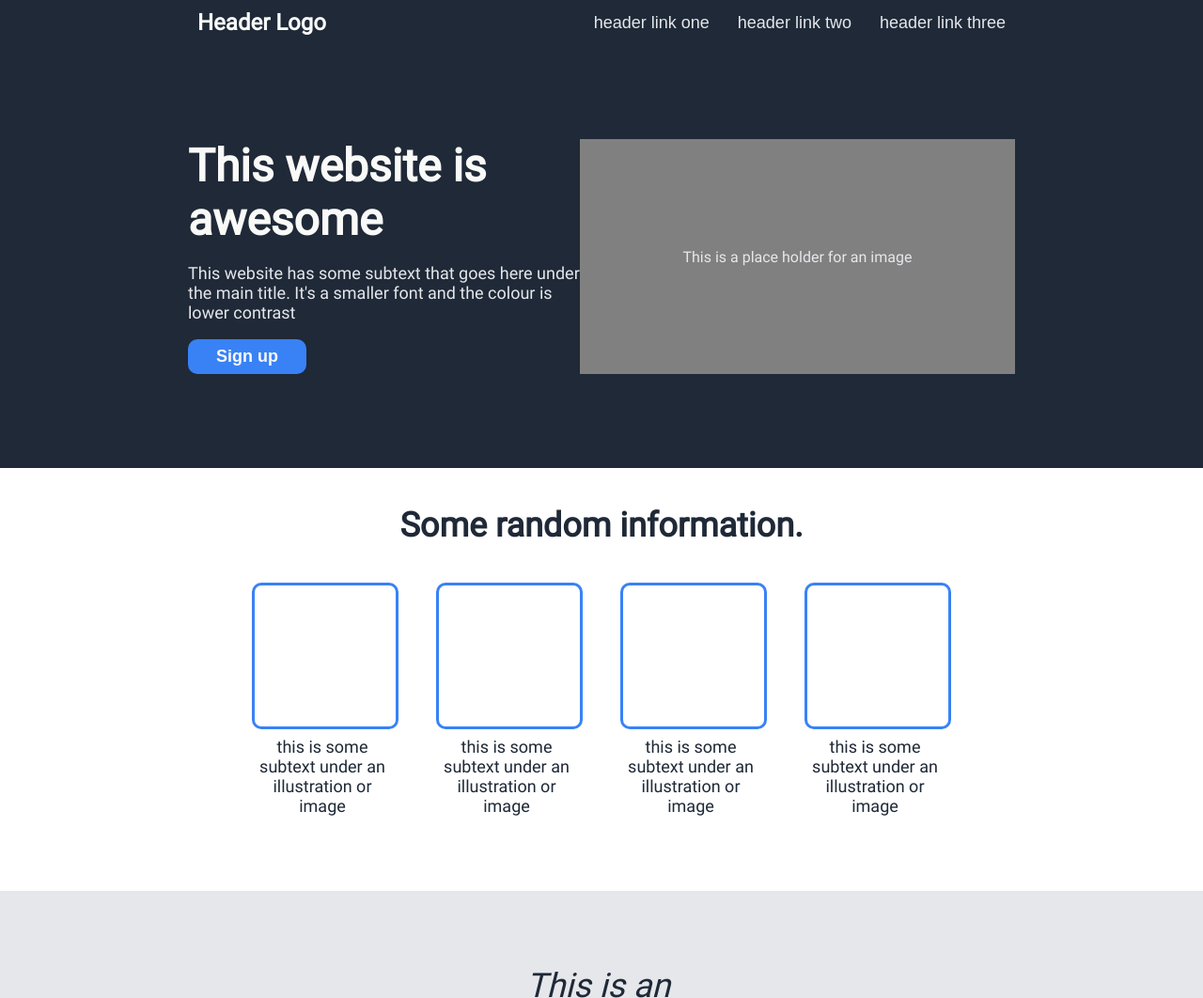
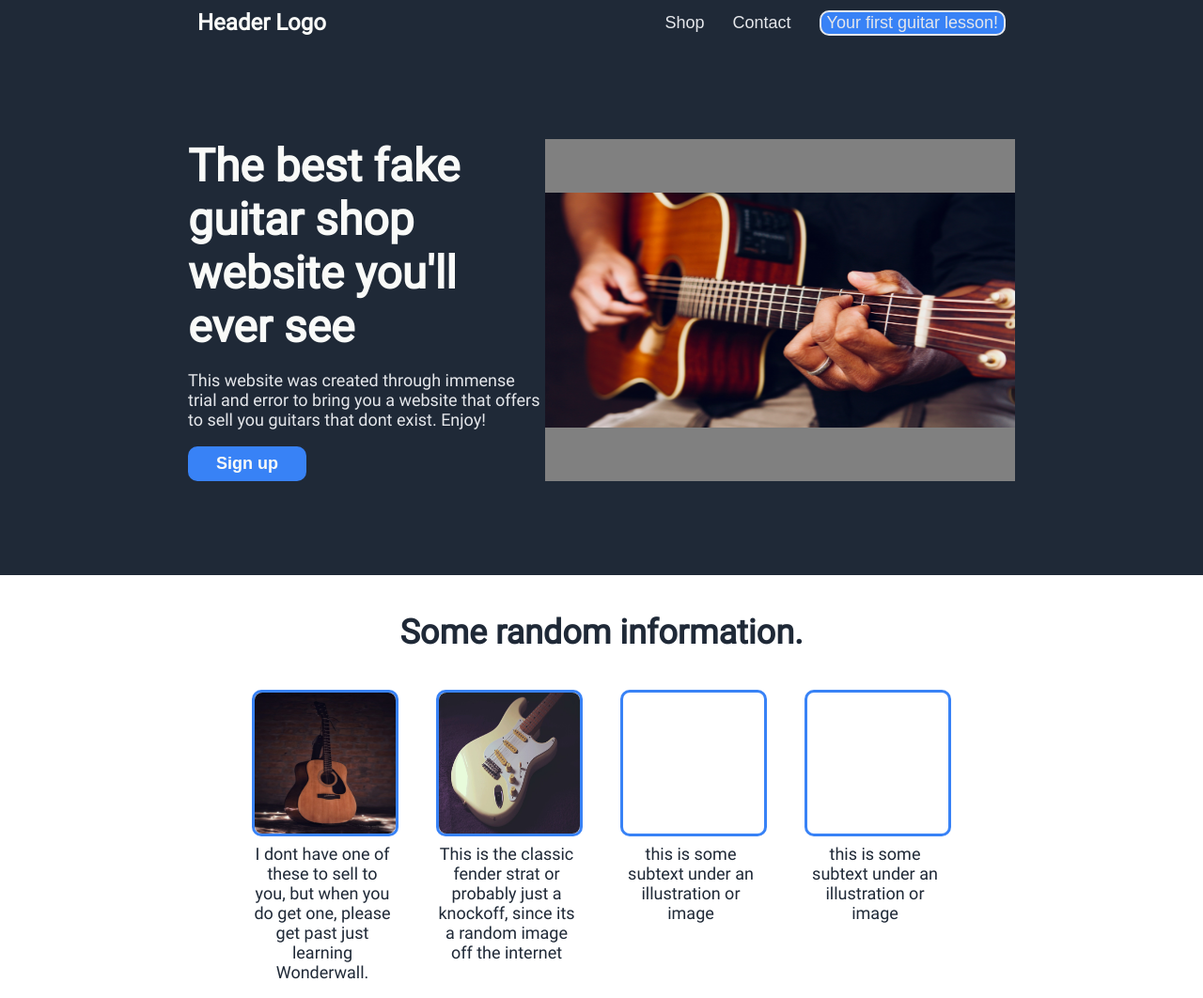
Before and after one commit to LorenzoBennie/Odin_Landing_Page, a plain HTML site: page index.html in a window 1280 px wide. Shown: the top 1062 px of the page at 94% size. Drawn offline with Linux system fonts and the light colour scheme.

Commit message:
Added images. Not complete

```diff
--- a/index.html
+++ b/index.html
@@ -11,9 +11,9 @@
   <nav>
     <div class="header_logo">Header Logo</div>
     <ul>
-        <li>header link one</li>
-        <li>header link two</li>
-        <li>header link three</li>
+        <li>Shop</li>
+        <li>Contact</li>
+        <li><button><a href="https://www.youtube.com/watch?v=V-mZc9hvfaY">Your first guitar lesson!</a></button> </li>
     </ul>
   </nav>
 
@@ -21,16 +21,16 @@
   <div class="header">
     <div class="left_header">
       <div>
-        <h1>This website is awesome</h1>
+        <h1>The best fake guitar shop website you'll ever see</h1>
       </div>
       <div>
-        <p>This website has some subtext that goes here under the main title. It's a smaller font and the colour is lower contrast</p>
+        <p>This website was created through immense trial and error to bring you a website that offers to sell you guitars that dont exist. Enjoy! </p>
       </div>
       <div>
         <button>Sign up</button>
       </div>
     </div>
-    <div class="right_header">This is a place holder for an image</div>
+    <div class="right_header"><img class="header_acoustic" alt="acoustic guitar" src="./images/header_guitar.jpg"></div>
   </div>
 
   <!--Section with four windows of subtext-->
@@ -39,12 +39,12 @@
 
     <div class="image_windows">
       <div>
-        <div class="box"></div>
-        <div class="box_text">this is some subtext under an illustration or image</div>
+        <div class="box"><img alt="acoustic guitar product" src="./images/product_1.jpeg" class="product"></div>
+        <div class="box_text">I dont have one of these to sell to you, but when you do get one, please get past just learning Wonderwall. </div>
       </div>
       <div>
-        <div class="box"></div>
-        <div class="box_text">this is some subtext under an illustration or image</div>
+        <div class="box"><img alt="Probably a fake fender" src="./images/product_2.jpeg" class="product"></div>
+        <div class="box_text">This is the classic fender strat or probably just a knockoff, since its a random image off the internet</div>
       </div>
       <div>
         <div class="box"></div>
--- a/styles.css
+++ b/styles.css
@@ -32,6 +32,20 @@ ul {
   color: #E5E7EB;
 }
 
+a {
+  text-decoration: none;
+  font-size: 18px;
+  color: #E5E7EB;
+}
+
+li button {
+  background-color: #3882f6;
+  border-style: solid;
+  border-width: 2px;
+  border-color: #E5E7EB;
+  border-radius: 10px;
+}
+
 .header_logo {
   display: flex;
   align-items: center;
@@ -62,6 +76,11 @@ h1 {
     width: 500px;
     color: #E5E7EB;
 
+}
+
+.header_acoustic {
+  width: 500px;
+  height: 250px;
 }
 
 .left_header {
@@ -118,6 +137,12 @@ h1 {
   border-radius: 10px;
   width: 150px;
   height: 150px;
+}
+
+.product {
+  width: 150px;
+  height: 150px;
+  border-radius: 8px;
 }
 
 .box_text {
```
Also changed, not shown: images/header_guitar.jpg (added), images/product_1.jpeg (added), images/product_2.jpeg (added).
